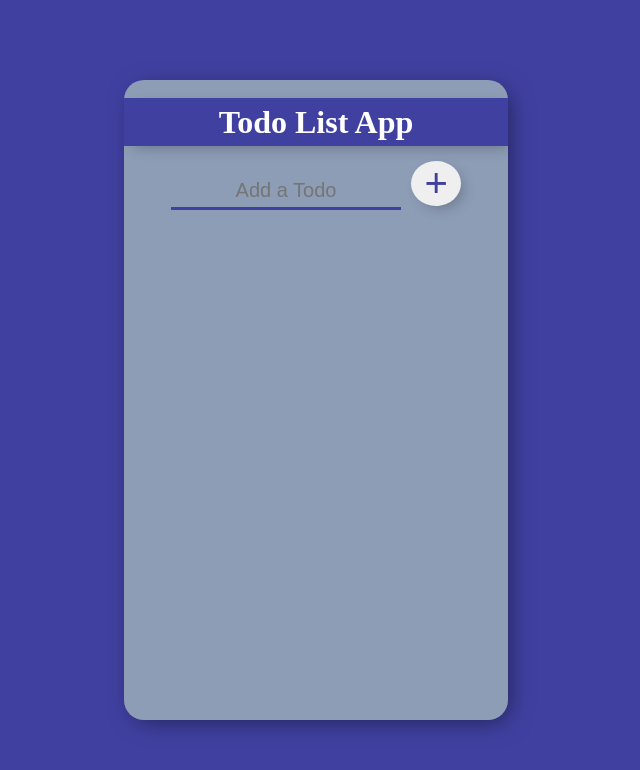
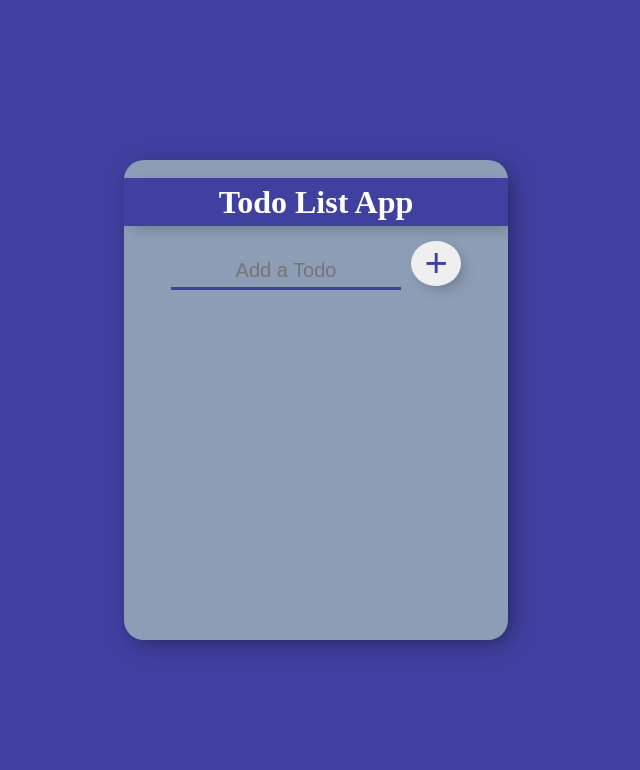
Before and after one commit to anshul-malviya/todo_list_app, a React (Create React App) app: page / in a window 1280 px wide. Shown: the top 770 px of the page, without its empty margins (324-964 px from the left). Built offline with nearby package versions, Linux system fonts and the light colour scheme.

Commit message:
Update index.css

```diff
--- a/src/index.css
+++ b/src/index.css
@@ -15,7 +15,7 @@
 }
 .center_div{
     width:30%;
-    height: 80vh;
+    height: 60vh;
     background:#8d9db6;
     border-radius: 20px;
     box-shadow: 5px 5px 25px -5px rgba(0,0,0,0.5);
```
